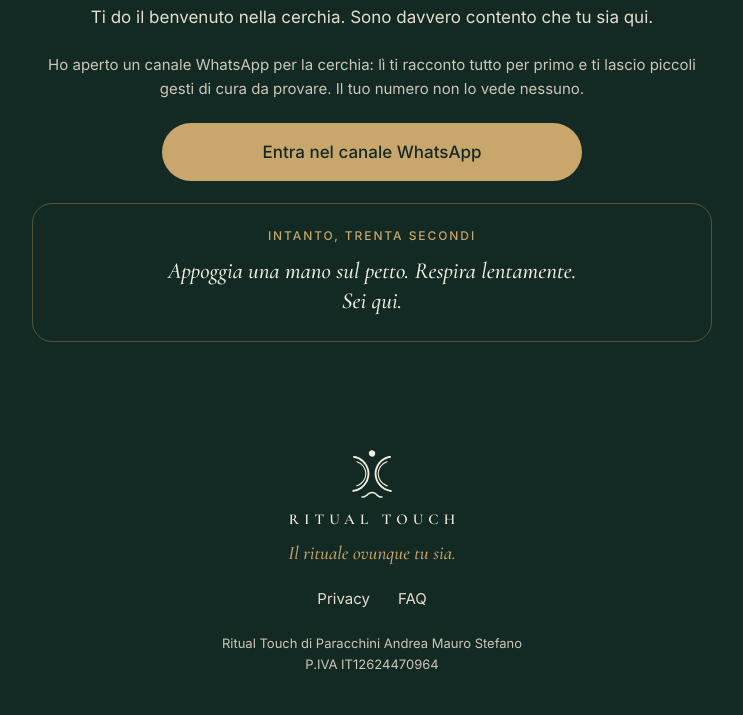
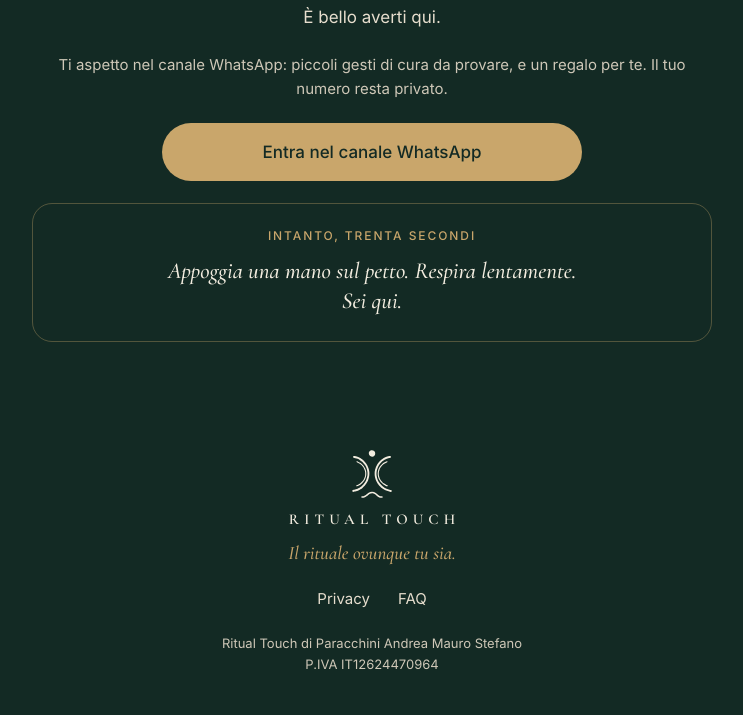
Before and after one commit to pedol-eugenio/RitualTouch, a plain HTML site: page grazie/index.html in a window 1280 px wide. Shown: the part 292-1007 px from the top of the page, without its empty margins (268-1011 px from the left). Drawn offline with Linux system fonts and the light colour scheme.

Commit message:
Testi dopo l'iscrizione: «È bello averti qui» e invito al canale col regalo
Co-Authored-By: Claude Opus 5.5 <noreply@anthropic.com>
Claude-Session: https://claude.ai/code/session_01CvLmjnw3YhjkVxw5ioPpvJ

```diff
--- a/grazie/index.html
+++ b/grazie/index.html
@@ -27,8 +27,8 @@
 <main class="grazie scuro">
   <img class="grazie__simbolo grazie__simbolo--respiro" src="../assets/img/simbolo-avorio.svg" alt="" width="66" height="80">
   <h1>Ci sei.</h1>
-  <p class="grazie__testo">Ti do il benvenuto nella cerchia. Sono davvero contento che tu sia qui.</p>
-  <p class="grazie__nota">Ho aperto un canale WhatsApp per la cerchia: lì ti racconto tutto per primo e ti lascio piccoli gesti di cura da provare. Il tuo numero non lo vede nessuno.</p>
+  <p class="grazie__testo">È bello averti qui.</p>
+  <p class="grazie__nota">Ti aspetto nel canale WhatsApp: piccoli gesti di cura da provare, e un regalo per te. Il tuo numero resta privato.</p>
   <a class="pulsante pulsante--oro" href="/canale" target="_blank" rel="noopener" style="width:100%;max-width:420px;height:58px">Entra nel canale WhatsApp</a>
   <div class="trenta-secondi">
     <p class="etichetta">Intanto, trenta secondi</p>
```
Also changed, not shown: index.html (+3 -3 lines).
